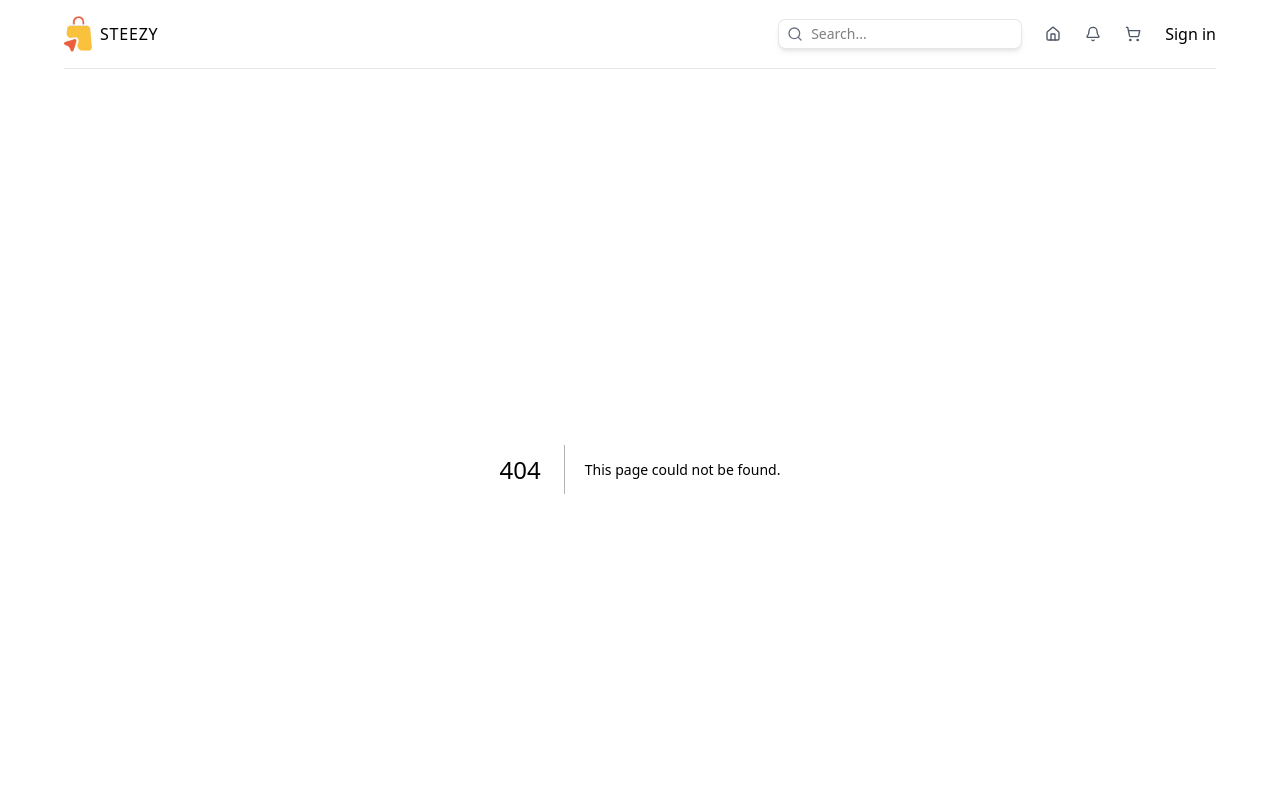
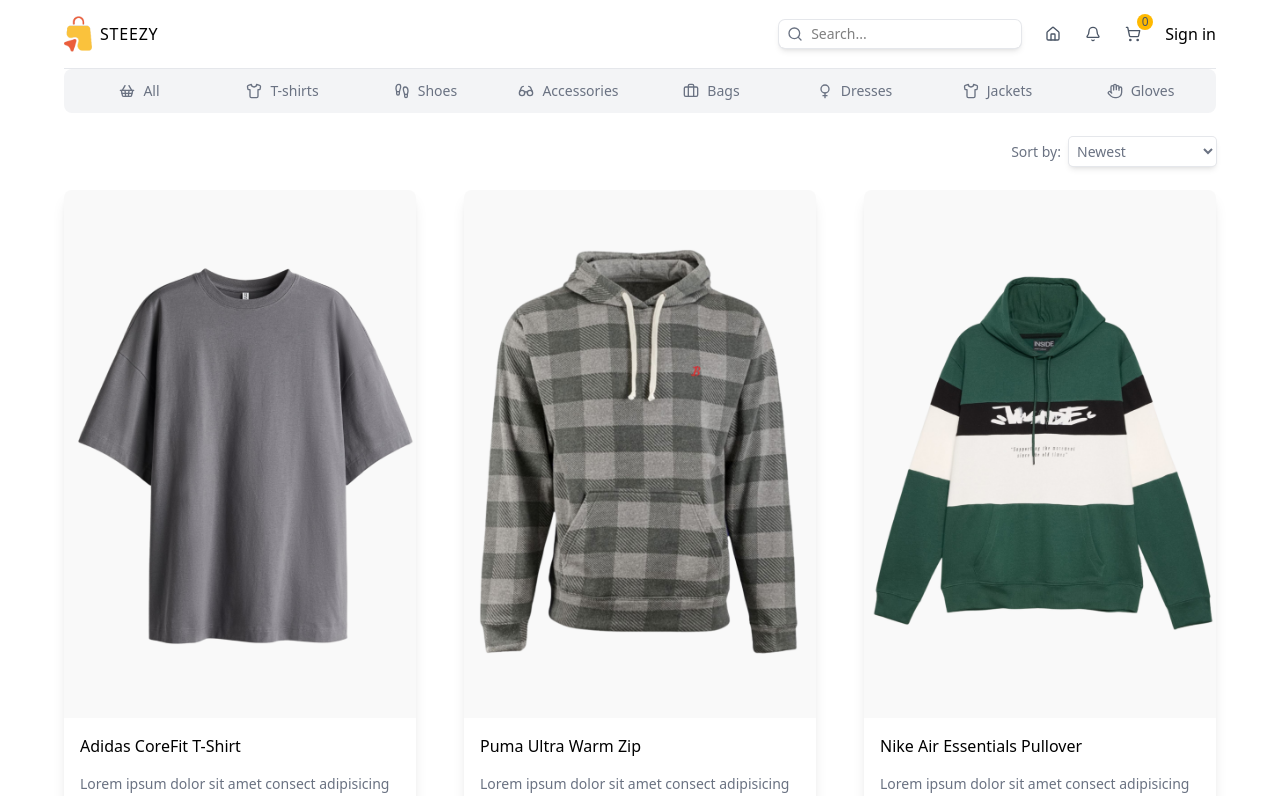
Before and after one commit to tonglongdev/ecom-micro-ui, a Next.js app: page /products in a window 1280 px wide. Before the commit this address had no page. Shown: the top 796 px of the page. Built offline with nearby package versions, Linux system fonts and the light colour scheme.

Commit message:
filter + cart icon

```diff
--- /dev/null
+++ b/src/app/products/page.tsx
@@ -0,0 +1,16 @@
+import ProductList from "@/components/ProductList";
+
+const ProductsPage = async ({
+  searchParams,
+}: {
+  searchParams: Promise<{ category: string }>;
+}) => {
+  const category = (await searchParams).category;
+  return (
+    <div className="">
+      <ProductList category={category} params="products"/>
+    </div>
+  );
+};
+
+export default ProductsPage;
--- /dev/null
+++ b/src/components/Filter.tsx
@@ -0,0 +1,34 @@
+"use client";
+
+import { usePathname, useRouter, useSearchParams } from "next/navigation";
+
+const Filter = () => {
+  const searchParams = useSearchParams();
+  const router = useRouter();
+  const pathname = usePathname();
+
+  const handleFilter = (value: string) => {
+    const params = new URLSearchParams(searchParams);
+    params.set("sort", value);
+    router.push(`${pathname}?${params.toString()}`, { scroll: false });
+  };
+
+  return (
+    <div className="flex items-center justify-end gap-2 text-sm text-gray-500 my-6">
+      <span>Sort by:</span>
+      <select
+        name="sort"
+        id="sort"
+        className="ring-1 ring-gray-200 shadow-md p-1 rounded-sm"
+        onChange={(e) => handleFilter(e.target.value)}
+      >
+        <option value="newest">Newest</option>
+        <option value="oldest">Oldest</option>
+        <option value="asc">Price: Low to High</option>
+        <option value="desc">Price: High to Low</option>
+      </select>
+    </div>
+  );
+};
+
+export default Filter;
--- a/src/components/Navbar.tsx
+++ b/src/components/Navbar.tsx
@@ -1,8 +1,8 @@
+import { Bell, Home } from "lucide-react";
 import Image from "next/image";
 import Link from "next/link";
 import SearchBar from "./SearchBar";
-import { Bell, Home, ShoppingCart } from "lucide-react";
-// import ShoppingCartIcon from "./ShoppingCartIcon";
+import ShoppingCartIcon from "./ShoppingCartIcon";
 
 const Navbar = () => {
   return (
@@ -24,11 +24,10 @@
       <div className="flex items-center gap-6">
         <SearchBar />
         <Link href="/">
-          <Home className="w-4 h-4 text-gray-600"/>
+          <Home className="w-4 h-4 text-gray-600" />
         </Link>
-        <Bell className="w-4 h-4 text-gray-600"/>
-        <ShoppingCart className="w-4 h-4 text-gray-600"/>
-        {/* <ShoppingCartIcon/> */}
+        <Bell className="w-4 h-4 text-gray-600" />
+        <ShoppingCartIcon />
         <Link href="/login">Sign in</Link>
       </div>
     </nav>
--- a/src/components/ProductList.tsx
+++ b/src/components/ProductList.tsx
@@ -1,8 +1,8 @@
 import { ProductsType } from "@/types";
+import Link from "next/link";
 import Categories from "./Categories";
+import Filter from "./Filter";
 import ProductCard from "./ProductCard";
-import Link from "next/link";
-// import Filter from "./Filter";
 
 // TEMPORARY
 const products: ProductsType = [
@@ -120,7 +120,7 @@
   return (
     <div className="w-full">
       <Categories />
-      {/* {params === "products" && <Filter/>} */}
+      {params === "products" && <Filter/>}
       <div className="grid grid-cols-1 sm:grid-cols-2 xl:grid-cols-3 2xl:grid-cols-4 gap-12">
         {products.map((product) => (
           <ProductCard key={product.id} product={product} />
--- /dev/null
+++ b/src/components/ShoppingCartIcon.tsx
@@ -0,0 +1,22 @@
+"use client";
+
+// import useCartStore from "@/stores/cartStore";
+import { ShoppingCart } from "lucide-react";
+import Link from "next/link";
+
+const ShoppingCartIcon = () => {
+//   const { cart, hasHydrated } = useCartStore();
+
+//   if (!hasHydrated) return null;
+  return (
+    <Link href="/cart" className="relative">
+      <ShoppingCart className="w-4 h-4 text-gray-600" />
+      <span className="absolute -top-3 -right-3 bg-amber-400 text-gray-600 rounded-full w-4 h-4 flex items-center justify-center text-xs font-medium">
+        {/* {cart.reduce((acc, item) => acc + item.quantity, 0)} */}
+        0
+      </span>
+    </Link>
+  );
+};
+
+export default ShoppingCartIcon;
```
Also changed, not shown: src/app/cart/page.tsx (added).
